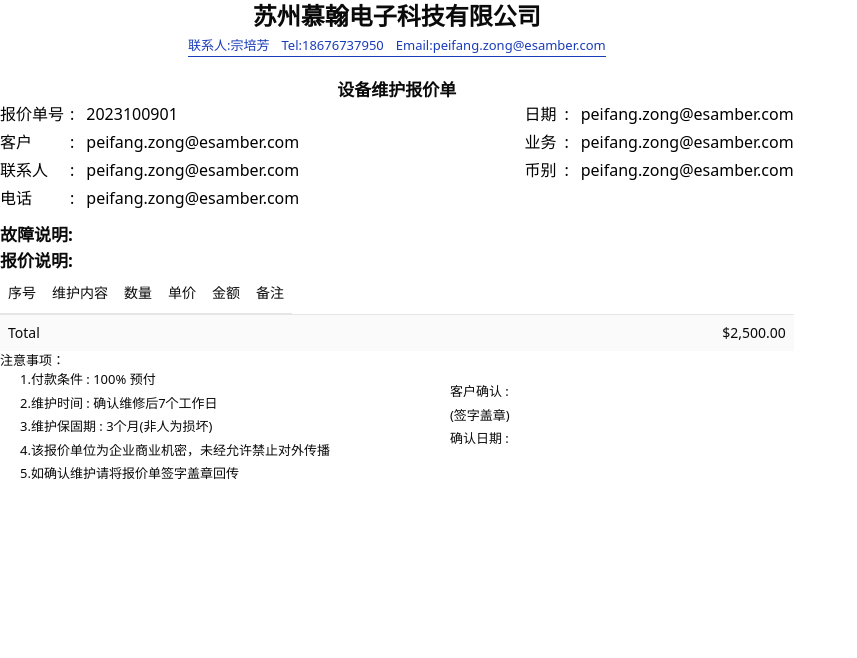
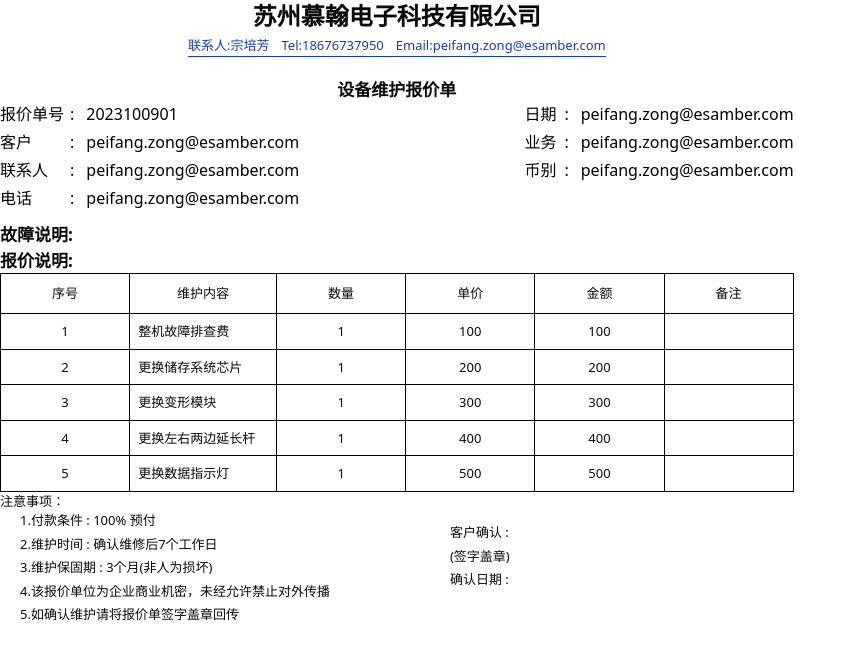
Before and after one commit to nickchow2020/turbo-invoice-app, a Next.js app: page / in a window 1280 px wide. Shown: the top 658 px of the page, without its empty margins (0-857 px from the left). Built offline with nearby package versions, Linux system fonts and the light colour scheme.

Commit message:
update table

```diff
--- a/src/components/PricingTable.tsx
+++ b/src/components/PricingTable.tsx
@@ -77,28 +77,26 @@
     columnHelper.accessor("serialNo", {
         header: () => "序号",
         cell: (info) => info.getValue(),
-        footer: (info) => info.column.id,
     }),
     columnHelper.accessor("serviceDescription", {
         header: () => "维护内容",
-        footer: (info) => info.column.id,
+        cell: (info) => <span className="flex">{info.getValue()}</span>,
     }),
     columnHelper.accessor("quantity", {
         header: () => "数量",
         cell: (info) => info.renderValue(),
-        footer: (info) => info.column.id,
     }),
     columnHelper.accessor("unitPrice", {
         header: () => "单价",
-        footer: (info) => info.column.id,
+        cell: (info) => info.getValue(),
     }),
     columnHelper.accessor("amount", {
         header: "金额",
-        footer: (info) => info.column.id,
+        cell: (info) => info.getValue(),
     }),
     columnHelper.accessor("remarks", {
         header: "备注",
-        footer: (info) => info.column.id,
+        cell: (info) => info.getValue(),
     }),
 ];
 
@@ -111,15 +109,18 @@
         getCoreRowModel: getCoreRowModel(),
     });
     return (
-        <Table>
+        <Table className="rounded-md border border-black">
             <TableHeader>
-                <TableRow>
                 {table.getHeaderGroups().map((headerGroup) => {
                     return (
-                            <TableRow key={headerGroup.id}>
+                        <TableRow key={headerGroup.id} className="">
                             {headerGroup.headers.map((header) => {
                                 return (
-                                        <TableHead key={header.id}>
+                                    <TableHead
+                                        key={header.id}
+                                        style={{ width: header.getSize() }}
+                                        className="border text-[13px] font-medium text-center border-black"
+                                    >
                                         {header.isPlaceholder
                                             ? null
                                             : flexRender(
@@ -133,28 +134,34 @@
                         </TableRow>
                     );
                 })}
-                </TableRow>
             </TableHeader>
             <TableBody>
-                {[].map((invoice) => (
-                    <TableRow key={invoice.invoice}>
-                        <TableCell className="font-medium">
-                            {invoice.invoice}
+                {table.getRowModel().rows.map((row) => {
+                    return (
+                        <TableRow key={row.id}>
+                            {row.getVisibleCells().map((cell) => {
+                                return (
+                                    <TableCell
+                                        key={cell.id}
+                                        className="text-[13px] text-center border border-black"
+                                    >
+                                        {flexRender(
+                                            cell.column.columnDef.cell,
+                                            cell.getContext()
+                                        )}
                                     </TableCell>
-                        <TableCell>{invoice.paymentStatus}</TableCell>
-                        <TableCell>{invoice.paymentMethod}</TableCell>
-                        <TableCell className="text-right">
-                            {invoice.totalAmount}
-                        </TableCell>
+                                );
+                            })}
                         </TableRow>
-                ))}
+                    );
+                })}
             </TableBody>
-            <TableFooter>
+            {/* <TableFooter>
                 <TableRow>
                     <TableCell colSpan={3}>Total</TableCell>
                     <TableCell className="text-right">$2,500.00</TableCell>
                 </TableRow>
-            </TableFooter>
+            </TableFooter> */}
         </Table>
     );
 }
```
Lines whose indentation alone changed are shown as unchanged.
